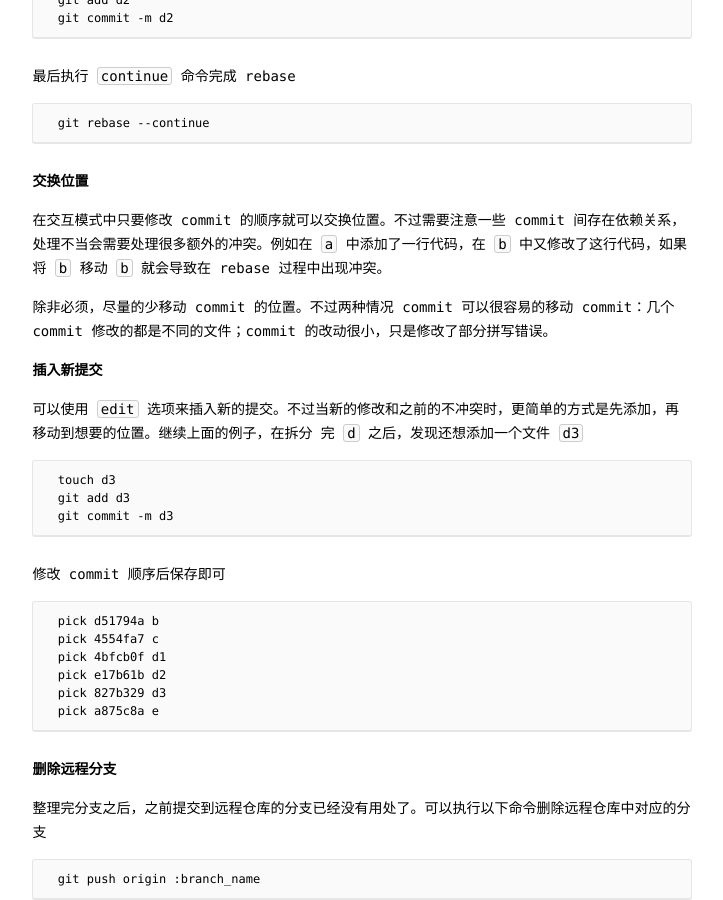
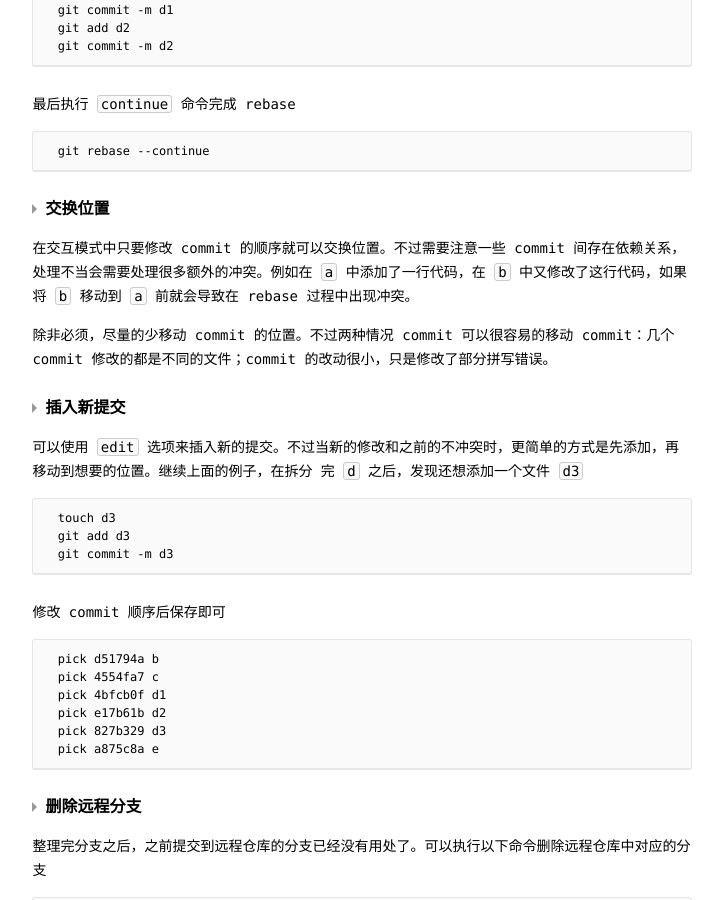
Before and after one commit to john1king/john1king.github.com, a Jekyll site: the page built from _posts/2012-10-30-git-rebase.md, in a window 1280 px wide and 900 px high, scrolled down 1337 px. Shown: the whole window, without its empty margins (208-931 px from the left). Built offline with Jekyll 4.4.1, drawn with Linux system fonts in a browser that asks for light colours; Markdown is read by kramdown in place of the engine named in the settings; comment, search, counter and statistics services are not loaded.

Commit message:
fix some error and use headline for sub title

```diff
--- a/_posts/2012-10-30-git-rebase.md
+++ b/_posts/2012-10-30-git-rebase.md
@@ -17,6 +17,7 @@ rebase 的详细用法在帮助文档和文末给出的参考链接中都有详
   pick 4554fa7 c
   pick 4bfcb0f d
   pick a875c8a e
+
   # Commands:
   #  p, pick = use commit
   #  r, reword = use commit, but edit the commit message
@@ -43,7 +44,7 @@ rebase 的详细用法在帮助文档和文末给出的参考链接中都有详
 
 合并了 `b`, `c`, `d` 三个提交，并修改 `b` 的提交信息。这里没有使用 `fixup` 选项，`fixup` 将当前 commit 合并上一 commit 中，但保留的是上一个 commit 的提交信息，并不是很实用。
 
-**拆分提交**
+### 拆分提交
 
 拆分提交的操作要稍微麻烦些。还是上面的例子，假设在 `d` 提交中添加了两个文件 `d1` 和`d2`，现在需要将添加两个文件的修改分开到两个提交中。首先使用 `edit` 选项
 
@@ -70,13 +71,13 @@ git 在执行到 `d` 时，会停下来等待用户操作。这时候撤消 `d`
   git rebase --continue
 {% endhighlight %}
 
-**交换位置**
+### 交换位置
 
-在交互模式中只要修改 commit 的顺序就可以交换位置。不过需要注意一些 commit 间存在依赖关系，处理不当会需要处理很多额外的冲突。例如在 `a` 中添加了一行代码，在 `b` 中又修改了这行代码，如果将 `b` 移动 `b` 就会导致在 rebase 过程中出现冲突。
+在交互模式中只要修改 commit 的顺序就可以交换位置。不过需要注意一些 commit 间存在依赖关系，处理不当会需要处理很多额外的冲突。例如在 `a` 中添加了一行代码，在 `b` 中又修改了这行代码，如果将 `b` 移动到 `a` 前就会导致在 rebase 过程中出现冲突。
 
 除非必须，尽量的少移动 commit 的位置。不过两种情况 commit 可以很容易的移动 commit：几个 commit 修改的都是不同的文件；commit 的改动很小，只是修改了部分拼写错误。
 
-**插入新提交**
+### 插入新提交
 
 可以使用 `edit` 选项来插入新的提交。不过当新的修改和之前的不冲突时，更简单的方式是先添加，再移动到想要的位置。继续上面的例子，在拆分 完 `d` 之后，发现还想添加一个文件 `d3`
 
@@ -97,7 +98,7 @@ git 在执行到 `d` 时，会停下来等待用户操作。这时候撤消 `d`
   pick a875c8a e
 {% endhighlight %}
 
-**删除远程分支**
+### 删除远程分支
 
 整理完分支之后，之前提交到远程仓库的分支已经没有用处了。可以执行以下命令删除远程仓库中对应的分支
 
@@ -107,7 +108,7 @@ git 在执行到 `d` 时，会停下来等待用户操作。这时候撤消 `d`
 
 语法比较奇怪，意思是提交一个空分支到远程仓库，从而起到删除远程分支的作用。
 
-**恢复到之前的状态**
+### 恢复到之前的状态
 
 标准的方法是使用 `reflog` 打印操作历史， `reset` 命令恢复到指定的步骤
 
@@ -126,7 +127,7 @@ rebase 的分支 commit 比较多的时候要找到之前的操作在哪一部
   git branch -m feature_b feature
 {% endhighlight %}
 
-**总结**
+### 总结
 
 - 经常执行 rebase 保持分支历史整洁，每次 rebase 的 commit 数量尽量少些，这样更容易控制
 - 不要 rebase 已经发布的分支
```
